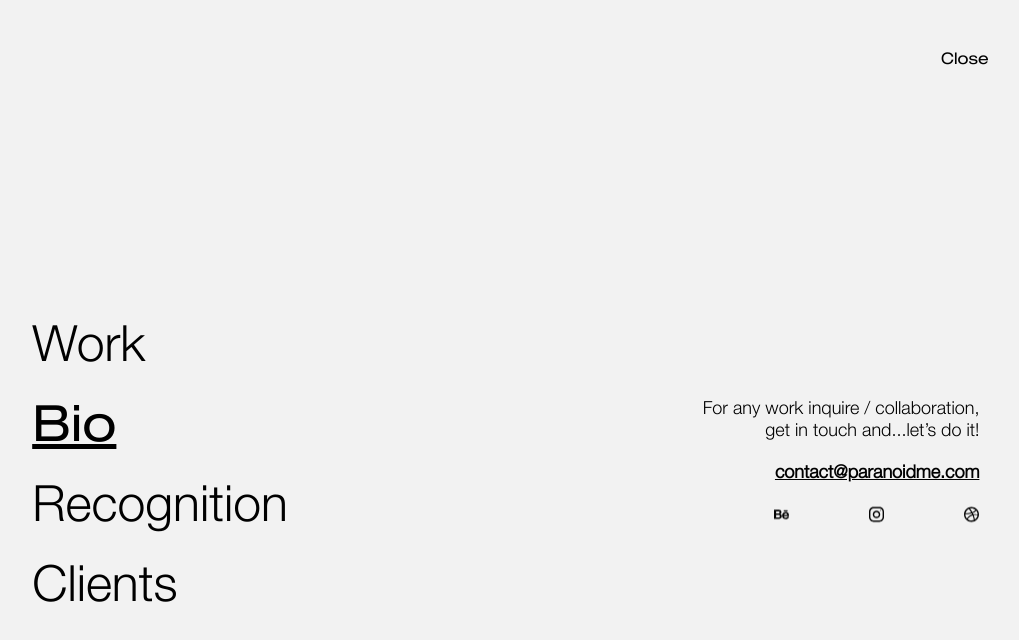
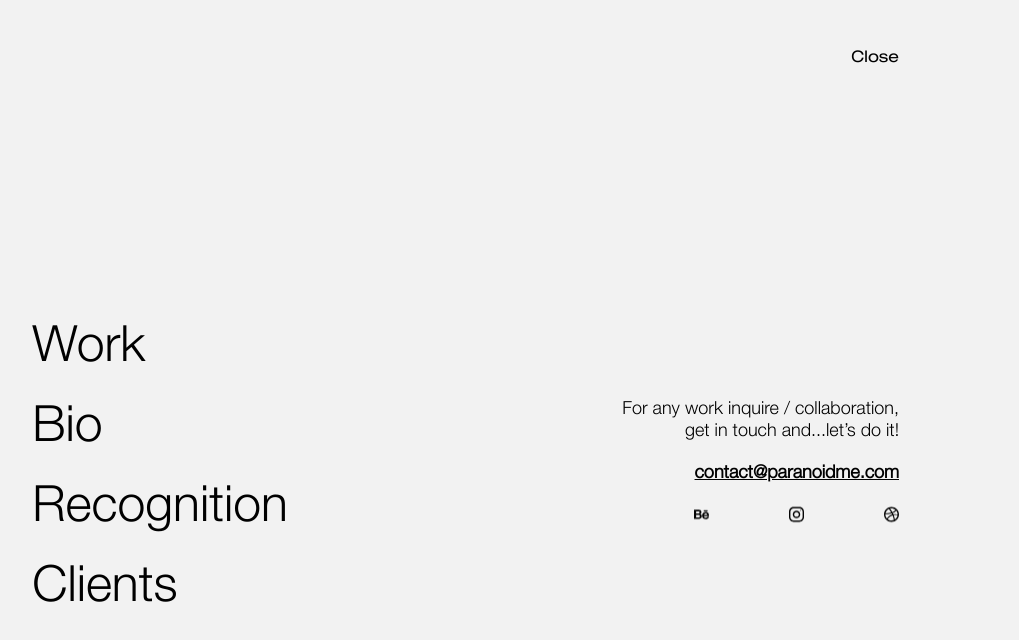
Before and after one commit to comsysreu/diegoPage, an Angular app: page / in a window 1280 px wide. Shown: the top 640 px of the page, without its empty margins (211-1230 px from the left). Built offline with nearby package versions, Linux system fonts and the light colour scheme.

Commit message:
Change styles for all platforms

```diff
--- a/src/app/app.component.css
+++ b/src/app/app.component.css
@@ -19,25 +19,19 @@ body {
     letter-spacing: normal;
     color: #ffffff;
     margin-top: 50px;
-    margin-left: 11%;
+    position: absolute;
+    top: 305px;
+    height: auto;
+    margin-left: 14%;
     margin-right: 14%;
-    position: absolute;
-    top: 370px;
-    height: auto;
 }
 
 .img {
     height: 320px;
     margin-top: 20px;
-    position: fixed;
-    left: 14%;
-    right: 14%;
-}
-
-.menu-top {
-    text-align: right;
-    margin-top: 40px;
-    margin-right: 22%
+    margin-left: auto;
+    margin-right: auto;
+    display: block;
 }
 
 .menu {
@@ -49,11 +43,9 @@ body {
     line-height: normal;
     letter-spacing: normal;
     color: #000000;
-    position: fixed;
-    text-align: center;
-    word-wrap: break-word;
-    width: auto;
     cursor: pointer;
+    margin-right: 44px;
+    z-index: 10;
 }
 
 .menu-option {
@@ -122,26 +114,41 @@ body {
     margin-bottom: 10px;
 }
 
+.menu-position-rigth-clientes {
+    position: absolute;
+    top: 615px;
+    left: 45px;
+    text-align: left;
+}
+
+.menu-position-left-clients {
+    position: absolute;
+    top: 109px;
+    left: 45px;
+    cursor: pointer;
+    text-align: left;
+    z-index: 5;
+}
+
 /* Galaxy s5 */
 
 @media only screen and (min-width: 321px) {
     .description {
         margin-top: 50px;
-        margin-left: 14%;
+        margin-left: 16%;
         margin-right: 16%;
-        top: 370px;
+        top: 305px;
     }
     .img {
         width: 243px;
         height: 320px;
         margin-top: 20px;
-        position: fixed;
-        left: 16%;
+        margin-left: auto;
+        margin-right: auto;
+        display: block;
     }
-    .menu-top {
-        text-align: right;
-        margin-top: 40px;
-        margin-right: 23%
+    .menu {
+        margin-right: 58px;
     }
 }
 
@@ -150,21 +157,20 @@ body {
 @media only screen and (min-width: 361px) {
     .description {
         margin-top: 50px;
-        margin-left: 15%;
-        margin-right: 18%;
-        top: 380px;
+        margin-left: 17%;
+        margin-right: 17%;
+        top: 305px;
     }
     .img {
         width: 243px;
         height: 320px;
         margin-top: 20px;
-        position: fixed;
-        left: 17%;
+        margin-left: auto;
+        margin-right: auto;
+        display: block;
     }
-    .menu-top {
-        text-align: right;
-        margin-top: 40px;
-        margin-right: 25%
+    .menu {
+        margin-right: 66px;
     }
 }
 
@@ -173,21 +179,20 @@ body {
 @media only screen and (min-width: 376px) {
     .description {
         margin-top: 50px;
-        margin-left: 15%;
-        margin-right: 18%;
-        top: 400px;
+        margin-left: 17%;
+        margin-right: 17%;
+        top: 340px;
     }
     .img {
         width: 275px;
         height: 355px;
         margin-top: 20px;
-        position: fixed;
-        left: 17%;
+        margin-left: auto;
+        margin-right: auto;
+        display: block;
     }
-    .menu-top {
-        text-align: right;
-        margin-top: 40px;
-        margin-right: 22%
+    .menu {
+        margin-right: 68px;
     }
 }
 
@@ -200,47 +205,68 @@ body {
     .description {
         font-size: 50px;
         line-height: 1.12;
-        margin-left: 21%;
-        margin-right: 21%;
-        top: 675px;
+        margin-left: 23%;
+        margin-right: 23%;
+        top: 595px;
     }
     .img {
         width: 422px;
         height: 600px;
         margin-top: 30px;
-        left: 23%;
+        margin-left: auto;
+        margin-right: auto;
+        display: block;
     }
-    .menu-top {
-        text-align: right;
-        margin-top: 52px;
-        margin-right: 28%;
+    .menu {
+        margin-right: 170px;
+    }
+    .menu-option {
+        font-size: 40px;
+    }
+    .menu-position-rigth-clientes {
+        position: absolute;
+        top: 825px;
+        left: 75px;
+        text-align: left;
+    }
+    .menu-position-left-clients {
+        position: absolute;
+        top: 109px;
+        left: 75px;
+        cursor: pointer;
+        text-align: left;
+        z-index: 5;
+    }
+    .icons {
+        margin-left: 0px;
+        margin-right: 80px;
+        width: 15px;
+        height: 16px;
     }
 }
 
 /* Ipad  Pro*/
 
 @media only screen and (min-width: 769px) {
-    .menu {
-        font-size: 16px;
-    }
     .description {
         text-align: center;
-        font-size: 50px;
+        font-size: 44px;
         line-height: 1.12;
-        margin-left: 8%;
-        margin-right: 8%;
-        top: 404px;
+        width: 100%;
+        margin: 0px;
+        top: 315px;
     }
     .img {
         width: 422px;
         height: 600px;
         margin-top: 30px;
-        left: 29%;
+        margin-left: auto;
+        margin-right: auto;
+        display: block;
     }
-    .menu-top {
-        text-align: right;
-        margin-top: 52px;
-        margin-right: 15%;
+    .menu {
+        font-size: 16px;
+        margin-right: 58px;
     }
     .menu-option {
         font-size: 50px;
@@ -263,6 +289,26 @@ body {
     .b-20 {
         margin-bottom: 20px;
     }
+    .menu-position-rigth-clientes {
+        position: fixed;
+        top: 1100px;
+        left: 10%;
+        text-align: left;
+    }
+    .menu-position-left-clients {
+        position: absolute;
+        top: 200px;
+        left: 10%;
+        cursor: pointer;
+        text-align: left;
+        z-index: 5;
+    }
+    .icons {
+        margin-left: 0px;
+        margin-right: 80px;
+        width: 15px;
+        height: 16px;
+    }
 }
 
 /* Desktop */
@@ -270,25 +316,23 @@ body {
 @media only screen and (min-width: 1025px) {
     .menu {
         font-size: 16px;
+        margin-right: 170px;
     }
     .description {
         font-size: 50px;
         line-height: 1.12;
         text-align: center;
-        margin-left: 15%;
-        margin-right: 15%;
+        width: 100%;
+        margin: 0px;
         top: 404px;
     }
     .img {
         width: 422px;
         height: 600px;
         margin-top: 30px;
-        left: 38%;
-    }
-    .menu-top {
-        text-align: right;
-        margin-top: 52px;
-        margin-right: 10%;
+        margin-left: auto;
+        margin-right: auto;
+        display: block;
     }
     .menu-option {
         font-size: 50px;
@@ -310,14 +354,13 @@ body {
     .menu-position-rigth {
         position: absolute;
         top: 50%;
-        right: 7%;
+        right: 170px;
         text-align: right;
     }
-
     .menu-position-rigth-clientes {
         position: fixed;
         top: 50%;
-        right: 7%;
+        right: 170px;
         text-align: right;
     }
     .menu-position-left-clients {
--- a/src/app/app.component.html
+++ b/src/app/app.component.html
@@ -1,6 +1,6 @@
-<div class="menu-top">
-  <label class="menu" (click)="changeMenu('open')" *ngIf="state == 'menu'">Menu</label>
-  <label class="menu" (click)="changeMenu('menu')" *ngIf="state == 'open'">Close</label>
+<div style="width: 100%; position: fixed;  top: 50px; text-align: end;">
+  <div class="menu" (click)="changeMenu('open')" *ngIf="state == 'menu'">Menu</div>
+  <div class="menu" (click)="changeMenu('menu')" *ngIf="state == 'open'">Close</div>
 </div>
 <ng-template [ngIf]="menuSelected[0] && state == 'menu'">
   <div class="description animatedX3 fadeInUp">
@@ -8,23 +8,38 @@
   </div>
 </ng-template>
 <ng-template [ngIf]="menuSelected[1] && state == 'menu'">
-  <div style="text-align:center; margin-top: 32px;">
+  <div style="width: 100%; height: auto; position: fixed;  top: 100px;">
     <img alt="Logo" class="img animatedX3 fadeInDown" src="assets/image/photo.jpg">
   </div>
+  <div style="width: 100%; position: absolute; top: 135px;">
     <div class="description animatedX3 fadeInUp">
-    My name is Diego and I am a multidisciplinary artist, graphic designer and illustrator based in Madrid, Spain.
+      My name is Diego and I am a
+      <br>
+      multidisciplinary artist, graphic designer and
+      <br>
+      illustrator based in Madrid, Spain.
       <br>
       <br>
-    I’ve been doing work for high profile clients and top brands around the world with my personal signature
-    ‘Paranoidme’
-    since 2009.
+      I’ve been doing work for high profile clients
+      <br>
+      and top brands around the world with my
+      <br>
+      personal signature ‘Paranoidme’ since 2009.
       <br>
       <br>
-    Heavily influenced by cinema, art nouveau and a mixture of ancient and contemporary cultures, my work is
-    imaginative
-    and detailed, featuring unique color palettes, forms and sometimes (why not), abstraction.
+      Heavily influenced by cinema, art nouveau and
+      <br>
+      a mixture of ancient and contemporary cultures,
+      <br>
+      my work is imaginative and detailed,
+      <br>
+      featuring unique color palettes,
+      <br>
+      forms and sometimes (why not), abstraction.
       <br>
       <br>
+      <br>
+    </div>
   </div>
 </ng-template>
 <ng-template [ngIf]="menuSelected[2] && state == 'menu'">
@@ -63,7 +78,6 @@
       <br>
       MVS TV
       <br>
-      <br>
     </div>
   </div>
   <div class="menu-position-rigth-clientes menu-description">
@@ -81,6 +95,8 @@
       <img src="assets/image/behance-logo.svg" class="icons">
       <img src="assets/image/instagram.svg" class="icons">
       <img src="assets/image/dribble-big-logo.svg" class="icons">
+      <br>
+      <br>
     </div>
   </div>
 </ng-template>
--- a/src/app/app.component.ts
+++ b/src/app/app.component.ts
@@ -8,13 +8,11 @@ import { Component } from '@angular/core';
 export class AppComponent {
 
   state: string = 'open';
-  menuSelected: any = [false, true, false, false];
+  menuSelected: any = [false, false, false, false];
 
   constructor() {
     if (this.state == 'open') {
       document.body.style.backgroundColor = "#f2f2f2";
-    } else {
-
     }
   }
 
```
Lines whose indentation alone changed are shown as unchanged.
